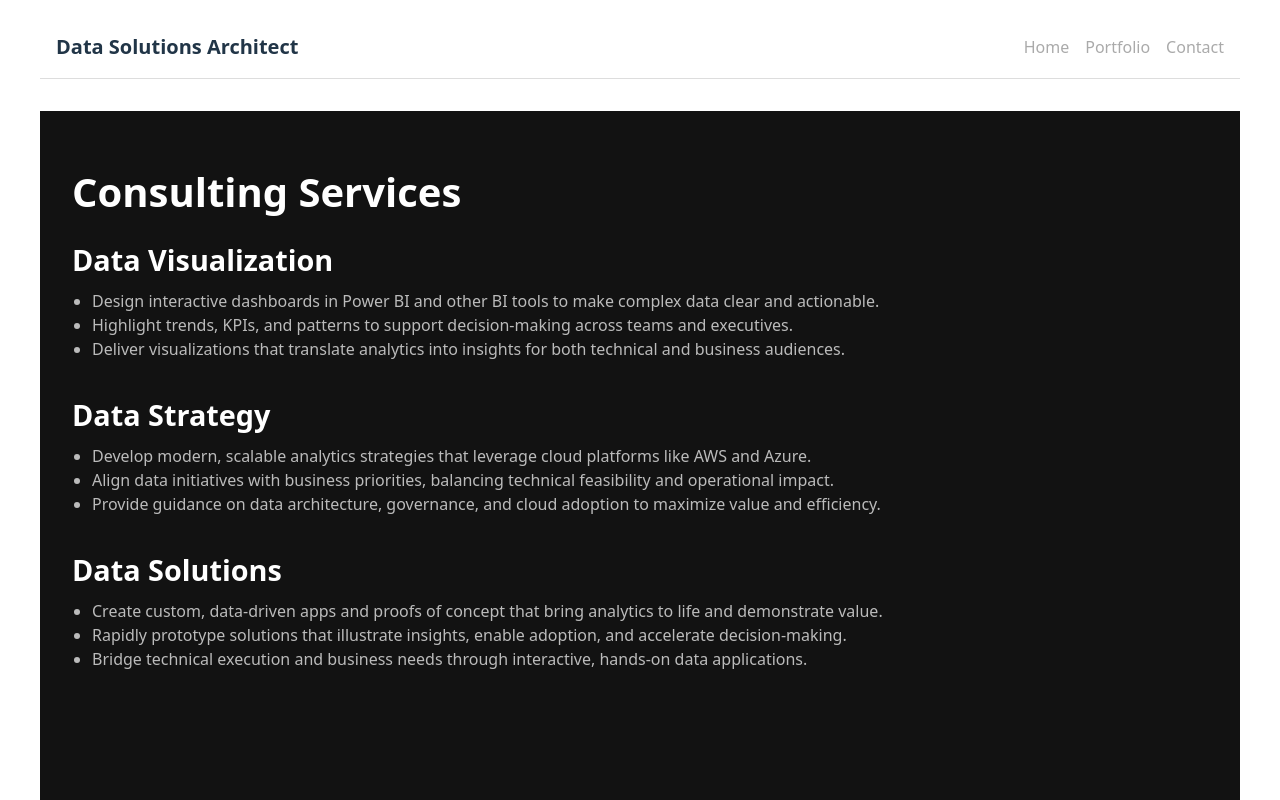
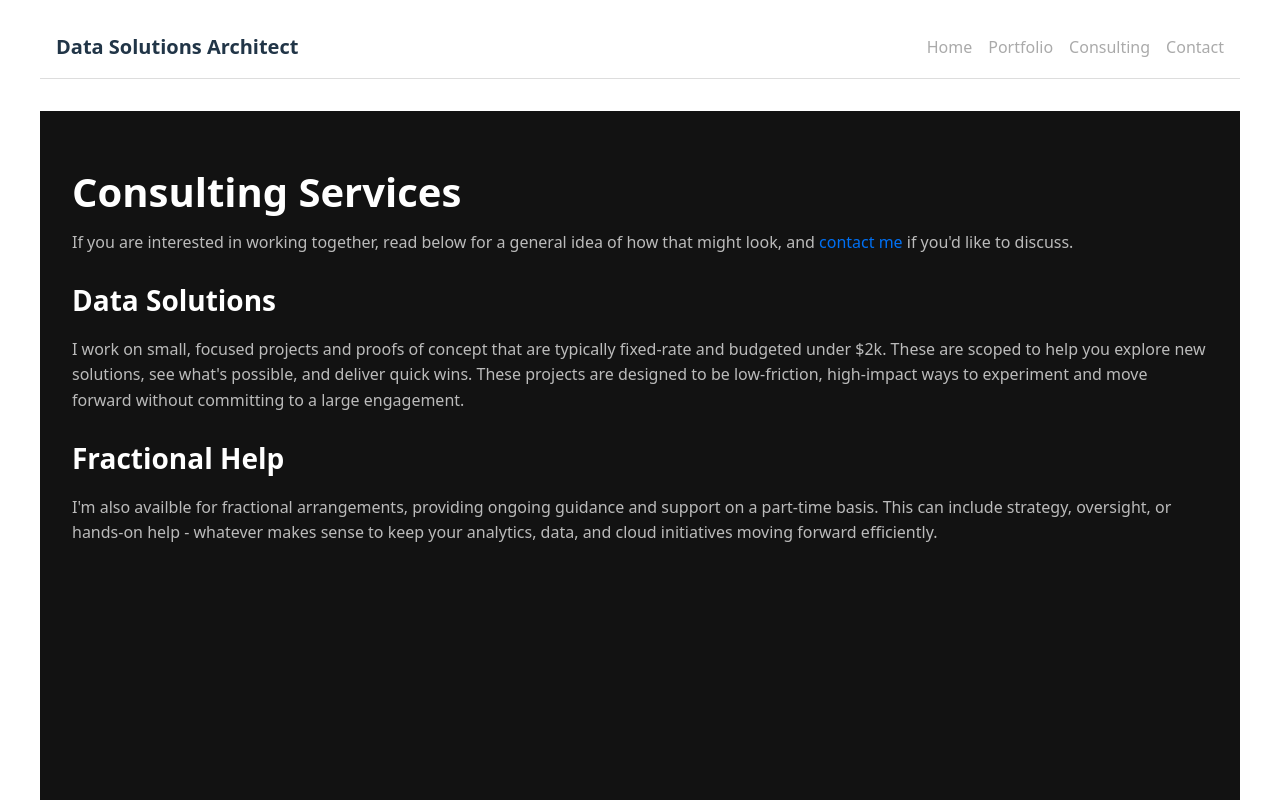
Before and after one commit to davefitz153/portfolio, a React (Vite) app: page /consulting in a window 1280 px wide. Shown: the top 800 px of the page. Built offline with nearby package versions, Linux system fonts and the light colour scheme.

Commit message:
updated consulting

```diff
--- a/src/components/Navbar.jsx
+++ b/src/components/Navbar.jsx
@@ -29,6 +29,7 @@ export default function Navbar() {
       >
         <Link to="/" style={linkStyle}>Home</Link>
         <Link to="/portfolio" style={linkStyle}>Portfolio</Link>
+        <Link to="/consulting" style={linkStyle}>Consulting</Link>
         <Link to="/contact" style={linkStyle}>Contact</Link>
       </div>
     </nav>
--- a/src/pages/Consulting.jsx
+++ b/src/pages/Consulting.jsx
@@ -1,34 +1,7 @@
 import React from "react";
+import { Link } from "react-router-dom";
 
 export default function Consulting() {
-  const services = [
-    {
-      title: "Data Visualization",
-      bullets: [
-        "Design interactive dashboards in Power BI and other BI tools to make complex data clear and actionable.",
-        "Highlight trends, KPIs, and patterns to support decision-making across teams and executives.",
-        "Deliver visualizations that translate analytics into insights for both technical and business audiences."
-      ],
-    },
-    {
-      title: "Data Strategy",
-      bullets: [
-        "Develop modern, scalable analytics strategies that leverage cloud platforms like AWS and Azure.",
-        "Align data initiatives with business priorities, balancing technical feasibility and operational impact.",
-        "Provide guidance on data architecture, governance, and cloud adoption to maximize value and efficiency."
-      ],
-    },
-    {
-      title: "Data Solutions",
-      bullets: [
-        "Create custom, data-driven apps and proofs of concept that bring analytics to life and demonstrate value.",
-        "Rapidly prototype solutions that illustrate insights, enable adoption, and accelerate decision-making.",
-        "Bridge technical execution and business needs through interactive, hands-on data applications."
-      ],
-    },
-  ];
-
-
   return (
     <div
       style={{
@@ -42,18 +15,40 @@ export default function Consulting() {
     >
       <h1 style={{ fontSize: "2.5rem", marginBottom: "0.25rem" }}>Consulting Services</h1>
 
-      {services.map((service, idx) => (
-        <div key={idx} style={{ marginBottom: "2rem" }}>
-          <h2 style={{ fontSize: "1.8rem", marginBottom: "0.5rem" }}>{service.title}</h2>
-          <ul style={{ paddingLeft: "1.25rem", color: "#bbb", margin: 0 }}>
-            {service.bullets.map((bullet, bIdx) => (
-              <li key={bIdx} style={{ marginBottom: 0 }}>
-                {bullet}
-              </li>
-            ))}
-          </ul>
-        </div>
-      ))}
+  <p style={{ fontSize: "1rem", lineHeight: 1.6, color: "#bbb" }}>
+    If you are interested in working together, read below for a general idea of how that might look, and <Link to="/contact" style={linkStyle}>contact me</Link> if you'd like to discuss.
+  </p>
+
+  {/* Data Solutions Section */}
+  <div className="data-solutions">
+    <h2 style={{ fontSize: "1.75rem", marginBottom: "1rem" }}>
+      Data Solutions
+    </h2>
+    <p style={{ fontSize: "1rem", lineHeight: 1.6, color: "#bbb" }}>
+      I work on small, focused projects and proofs of concept that are typically fixed-rate and budgeted under $2k.
+      These are scoped to help you explore new solutions, see what's possible, and deliver quick wins. These projects
+      are designed to be low-friction, high-impact ways to experiment and move forward without committing to a large
+      engagement.
+    </p>
+  </div>
+
+  {/* Fractional Help Section */}
+  <div className="fractional-help">
+    <h2 style={{ fontSize: "1.75rem", marginBottom: "1rem" }}>
+      Fractional Help
+    </h2>
+    <p style={{ fontSize: "1rem", lineHeight: 1.6, color: "#bbb" }}>
+      I'm also availble for fractional arrangements, providing ongoing guidance and support on a part-time basis.
+      This can include strategy, oversight, or hands-on help - whatever makes sense to keep your analytics, data, and cloud initiatives moving forward efficiently.
+    </p>
+  </div>
     </div>
   );
 }
+
+const linkStyle = {
+  textDecoration: "none",
+  color: "#0070f3",
+  fontSize: "1rem",
+  fontWeight: "500",
+};
--- a/src/pages/Portfolio.jsx
+++ b/src/pages/Portfolio.jsx
@@ -2,7 +2,7 @@ import React from "react";
 
 export default function Portfolio() {
   const project = {
-    title: "Earthquake Map App",
+    title: "Earthquake Data Visualization",
     tagline: "Visualizing real-time seismic activity with cost-efficient serverless architecture on AWS.",
     benefits: [
       "Serverless architecture reduces operational costs",
```
